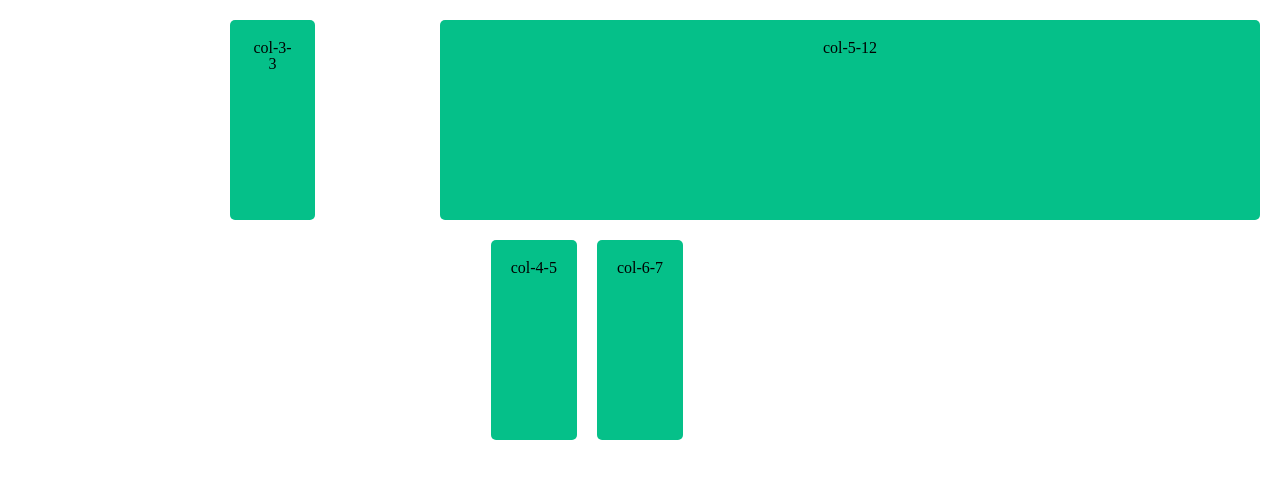
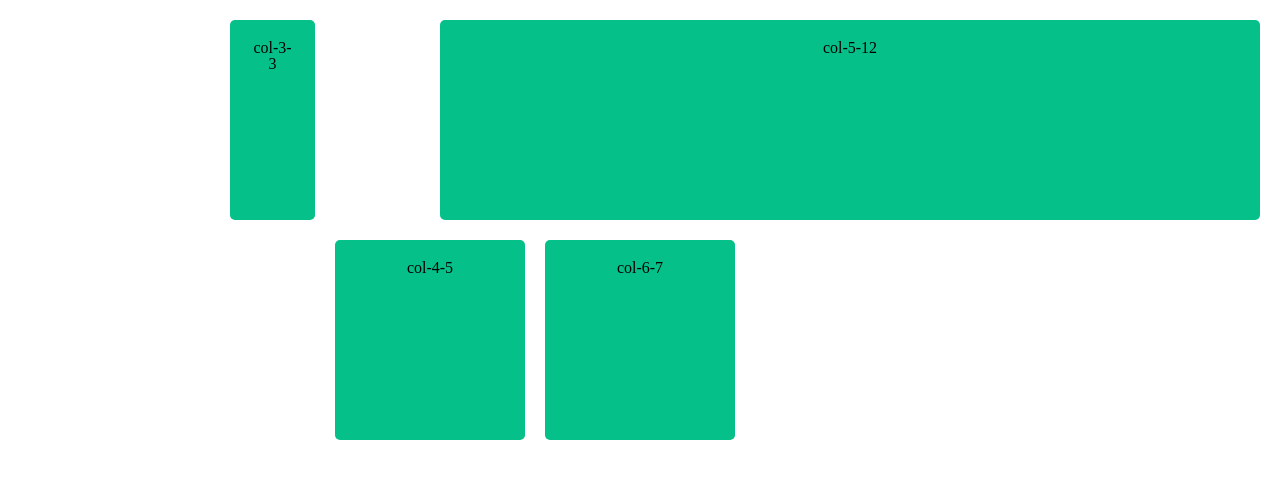
Before and after one commit to barrysweeney/custom-css-grid-framework, a plain HTML site: page index.html in a window 1280 px wide. Drawn offline with Linux system fonts and the light colour scheme.

Commit message:
make row 100% width

```diff
--- a/custom-grid.css
+++ b/custom-grid.css
@@ -147,14 +147,13 @@ html {
   padding: 20px;
   display: grid;
   grid-gap: 20px;
-  margin: 0 auto;
 }
 
 .row {
   display: grid;
   grid-template-columns: repeat(12, 1fr);
   grid-gap: 20px;
-  margin: 0 auto;
+  width: 100%;
 }
 
 .col {
```
